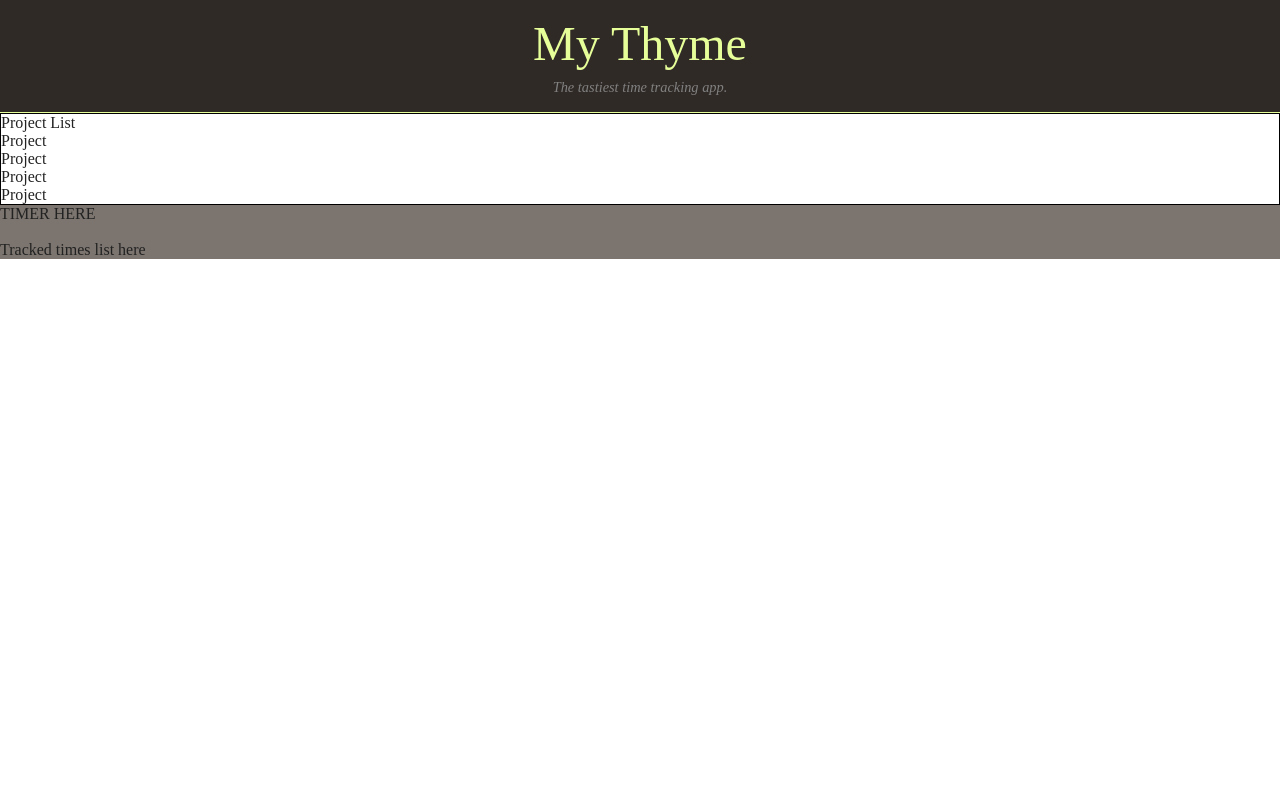
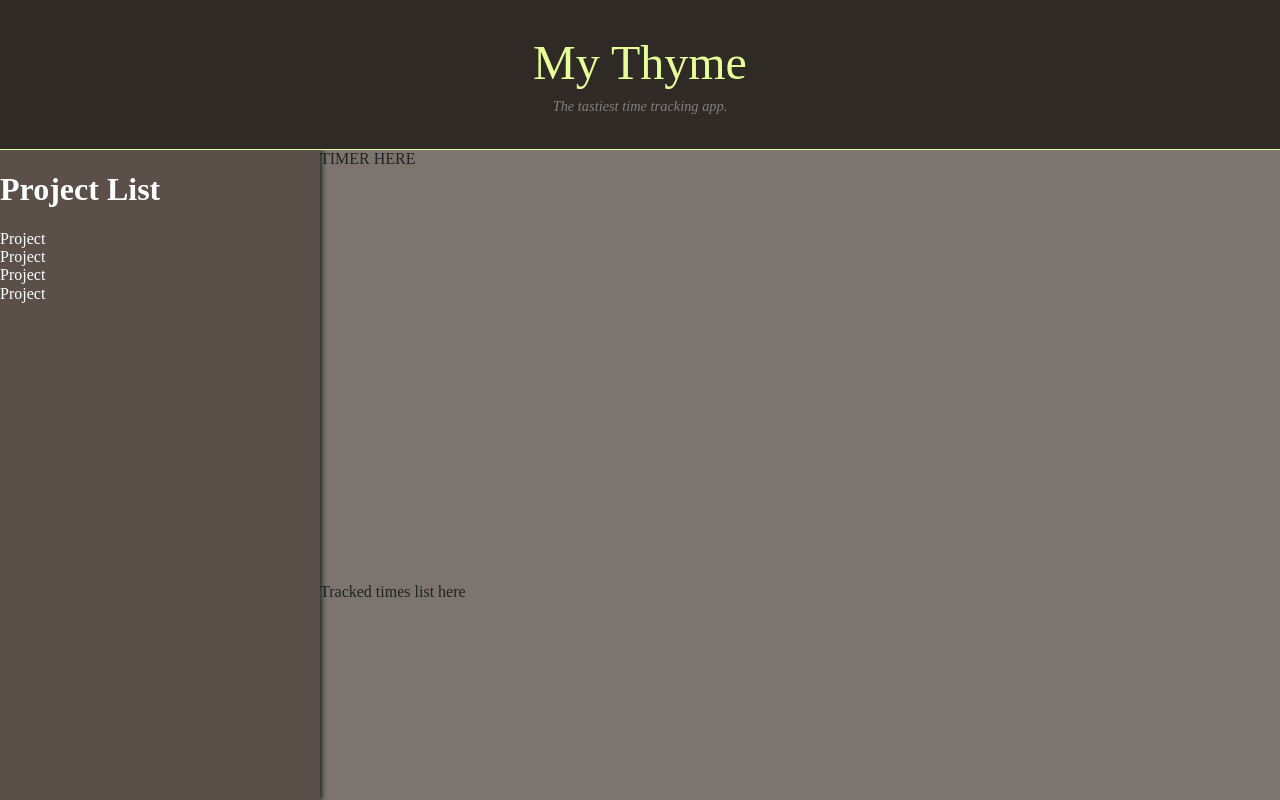
Before and after one commit to iambj/my-thyme, a React (Create React App) app: page / in a window 1280 px wide. Built offline with nearby package versions, Linux system fonts and the light colour scheme.

Commit message:
Modified components for grid layout

```diff
--- a/src/App.tsx
+++ b/src/App.tsx
@@ -1,6 +1,7 @@
 import React from "react";
-import logo from "./logo.svg";
-// import "./App.css";
+
+import "./css/defaults.css";
+import "./css/normalize.css";
 import "./css/main.scss";
 
 import TopBar from "./components/TopBar";
@@ -10,9 +11,11 @@ import ProjectArea from "./components/ProjectArea";
 function App() {
     return (
         <div className="App">
-            <TopBar />
-            <ProjectList />
-            <ProjectArea />
+            <main className="mainWrapper grid">
+                <TopBar />
+                <ProjectList />
+                <ProjectArea />
+            </main>
         </div>
     );
 }
--- a/src/components/ProjectList.tsx
+++ b/src/components/ProjectList.tsx
@@ -4,7 +4,7 @@ import styled from "styled-components";
 export const ProjectList = () => {
     return (
         <ProjectWrapper>
-            Project List
+            <h1>Project List</h1>
             <div className="project">Project</div>
             <div className="project">Project</div>
             <div className="project">Project</div>
@@ -16,7 +16,19 @@ export const ProjectList = () => {
 export default ProjectList;
 
 const ProjectWrapper = styled.div`
-    border: 1px solid black;
-    display: flex;
-    flex-direction: column;
+    /* border-right: 2px solid var(--black); */
+    color: white;
+    box-shadow: 2px 0px 5px var(--shadow);
+    background-color: var(--brown);
+    z-index: 1;
+    /* display: flex; */
+    /* flex-direction: column; */
+    /* width: 20%; */
+    /* height: 100%; */
+    /* grid-area: 2 / -1; */
+    /* grid-row-start: 2; */
+    /* grid-row-end: -1; */
+    /* grid-column-start: 1; */
+    /* grid-column-end: 2; */
+    /* grid-row: 1 / -1;  */
 `;
--- a/src/components/TopBar.tsx
+++ b/src/components/TopBar.tsx
@@ -2,12 +2,12 @@ import React from "react";
 
 export const TopBar = () => {
     return (
-        <div className="topBar">
+        <header className="topBar">
             <div>
                 <div className="logo">My Thyme</div>
                 <div className="tagLine">The tastiest time tracking app.</div>
             </div>
-        </div>
+        </header>
     );
 };
 
```
